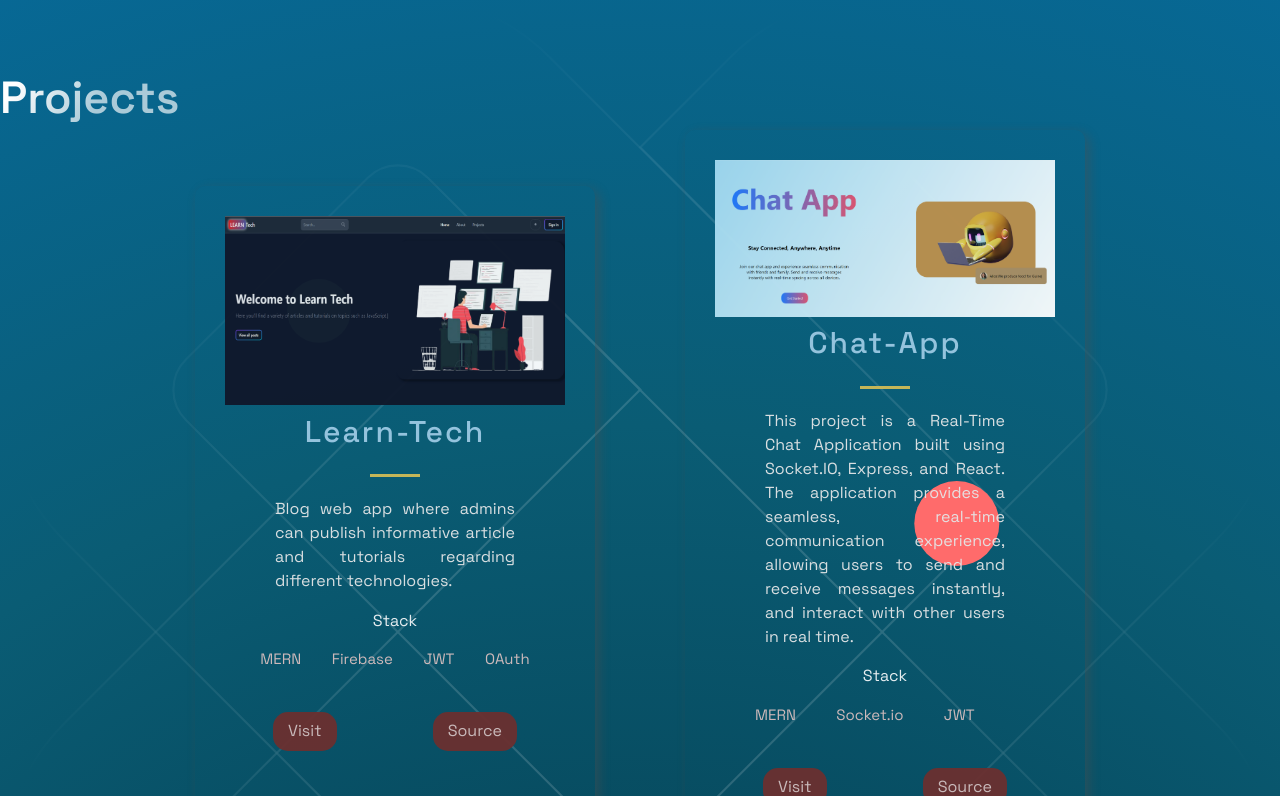
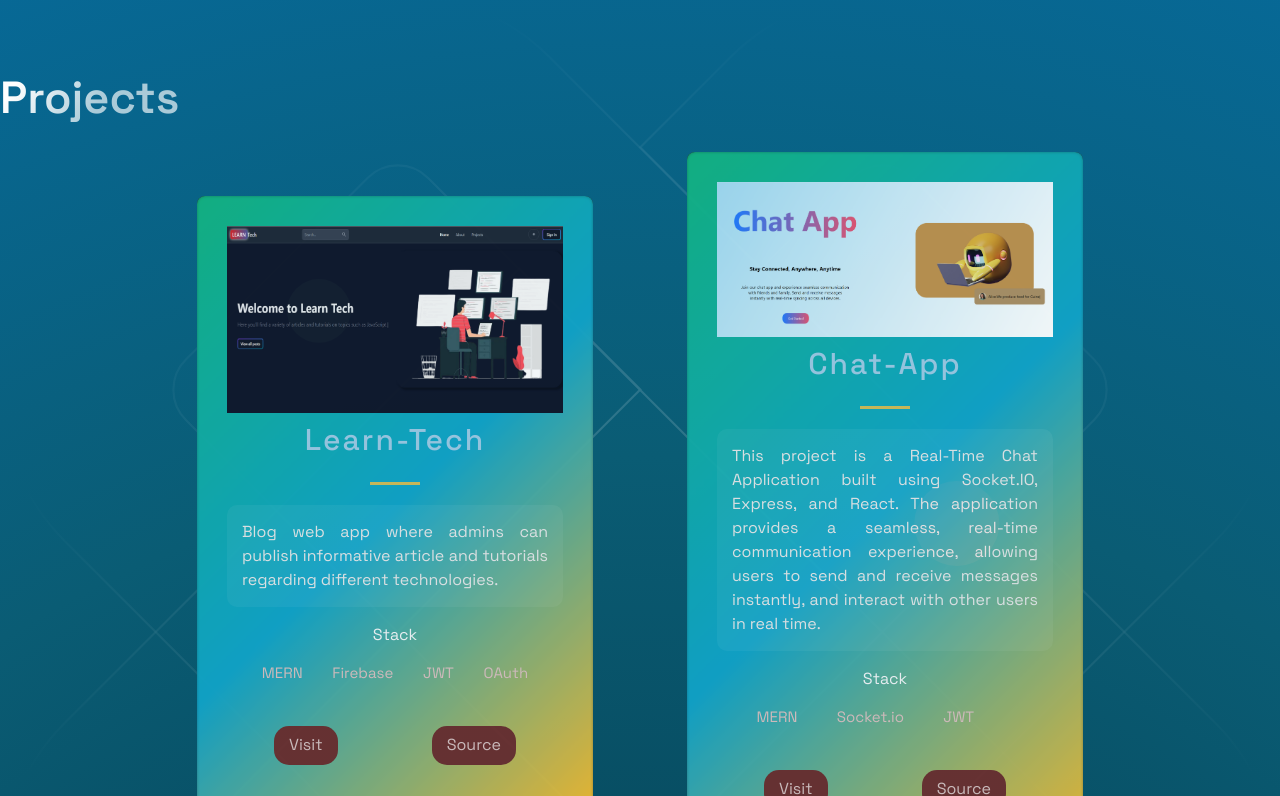
Before and after one commit to dixitudit/portfolio, a Next.js app: page / in a window 1280 px wide. Shown: the part 664-1460 px from the top of the page. Built offline with nearby package versions, Linux system fonts and the light colour scheme.

Commit message:
ui update 1

```diff
--- a/src/components/Projects/Projects.js
+++ b/src/components/Projects/Projects.js
@@ -27,7 +27,7 @@ const Projects = () => (
     <GridContainer>
       {projects.map((p, i) => {
         return (
-          <BlogCard key={i}>
+          <BlogCard>
             <Img src={p.image} />
             <TitleContent>
               <HeaderThree title>{p.title}</HeaderThree>
@@ -44,7 +44,7 @@ const Projects = () => (
               </TagList>
             </div>
             <UtilityList>
-              {p.visit != "#" && (
+              {p.visit !== "#" && (
                 <ExternalLinks href={p.visit} target="_blank">
                   Visit
                 </ExternalLinks>
--- a/src/components/Projects/ProjectsStyles.js
+++ b/src/components/Projects/ProjectsStyles.js
@@ -25,18 +25,46 @@ export const GridContainer = styled.section`
 `;
 export const BlogCard = styled.div`
   border-radius: 10px;
-  box-shadow: 4px 4px 12px rgba(80, 78, 78, 0.5);
   padding: 3rem;
   text-align: center;
-  margin-left: 2rem;
-  margin-right: 2rem;
+  margin: 2rem;
   width: 400px;
   opacity: 0.95;
+  background: #1e1e1e; /* Initial background color */
+  transition: all 0.4s ease-in-out;
+  position: relative;
+  overflow: hidden;
+  z-index: 1;
+  border: 2px solid transparent; /* Gradient border placeholder */
+  background-origin: border-box;
+  background-clip: padding-box, border-box;
+
+  /* Adding a gradient border using pseudo-element */
+  &::before {
+    content: "";
+    position: absolute;
+    top: -2px;
+    left: -2px;
+    right: -2px;
+    bottom: -2px;
+    background: linear-gradient(135deg, #13b37f, #11a3c8, #f7ba2b);
+    z-index: -1;
+    filter: blur(2px);
+    border-radius: 10px;
+  }
+
   &:hover {
     color: #fff;
     opacity: 1;
     box-shadow: 10px 10px 20px rgba(80, 78, 78, 0.5);
+    transform: scale(1.05); /* Slight scaling on hover */
+    background: linear-gradient(
+      135deg,
+      #13b37f,
+      #11a3c8
+    ); /* Background color change */
   }
+
   @media ${(props) => props.theme.breakpoints.sm} {
     margin-left: 0;
     width: 100%;
@@ -78,9 +106,19 @@ export const CardInfo = styled.p`
   width: 100%;
   padding: 0 50px;
   color: #e4e6e7;
-  font-style: 2rem;
-  line-height: 24px;
+  font-size: 1.6rem;
+  line-height: 1.5;
   text-align: justify;
+  background-color: rgba(
+    255,
+    255,
+    255,
+    0.05
+  ); /* Light background for readability */
+  border-radius: 10px;
+  padding: 1.5rem;
+  margin-top: 2rem;
+
   @media ${(props) => props.theme.breakpoints.sm} {
     padding: 0.3rem;
   }
```
